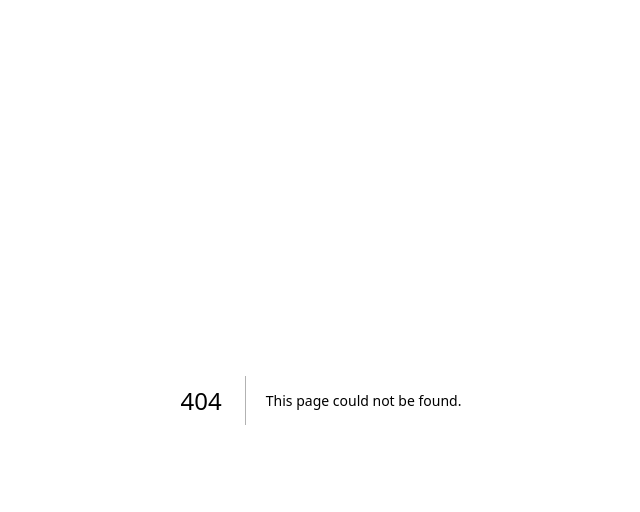
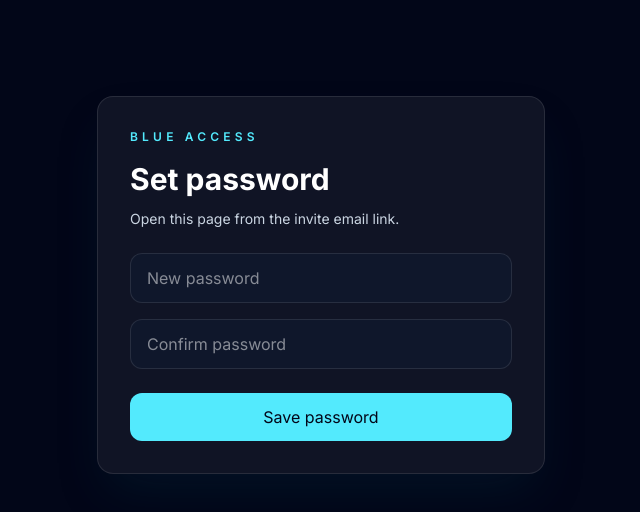
Before and after one commit to YuvrajCodes11/BLUE, a Next.js app: page /set-password in a window 1280 px wide. Before the commit this address had no page. Shown: the top 512 px of the page, without its empty margins (319-959 px from the left). Built offline with nearby package versions, Linux system fonts and the light colour scheme; no server answers.

Commit message:
Use invite email for access approvals

```diff
--- a/app/api/access-requests/[id]/route.ts
+++ b/app/api/access-requests/[id]/route.ts
@@ -1,6 +1,6 @@
 import { NextResponse } from "next/server";
 import { createClient } from "@supabase/supabase-js";
-import { redirectForRole, type DbRole } from "@/lib/role-redirect";
+import { type DbRole } from "@/lib/role-redirect";
 
 const roles: DbRole[] = [
   "Government Admin",
@@ -20,6 +20,10 @@ function getAdminClient() {
   return createClient(url, serviceKey, {
     auth: { autoRefreshToken: false, persistSession: false },
   });
+}
+
+function appOrigin(request: Request) {
+  return process.env.NEXT_PUBLIC_APP_URL || new URL(request.url).origin;
 }
 
 async function requireAdmin(request: Request) {
@@ -46,6 +50,12 @@ async function requireAdmin(request: Request) {
   return { supabase, adminId: userData.user.id };
 }
 
+async function findUserIdByEmail(supabase: NonNullable<ReturnType<typeof getAdminClient>>, email: string) {
+  const { data, error } = await supabase.auth.admin.listUsers();
+  if (error) throw new Error(error.message);
+  return data.users.find((user) => user.email?.toLowerCase() === email)?.id ?? null;
+}
+
 export async function PATCH(request: Request, { params }: { params: Promise<{ id: string }> }) {
   const guard = await requireAdmin(request);
   if ("error" in guard) return NextResponse.json({ error: guard.error }, { status: guard.status });
@@ -63,11 +73,9 @@ export async function PATCH(request: Request, { params }: { params: Promise<{ id
   if (action !== "approve") return NextResponse.json({ error: "Unsupported action." }, { status: 400 });
 
   const role = String(body.role ?? "BMU Manager") as DbRole;
-  const temporaryPassword = String(body.temporaryPassword ?? "");
   const county = String(body.county ?? "").trim() || null;
 
   if (!roles.includes(role)) return NextResponse.json({ error: "Invalid role." }, { status: 400 });
-  if (temporaryPassword.length < 8) return NextResponse.json({ error: "Temporary password must be at least 8 characters." }, { status: 400 });
 
   const { data: accessRequest, error: requestError } = await guard.supabase
     .from("access_requests")
@@ -79,27 +87,32 @@ export async function PATCH(request: Request, { params }: { params: Promise<{ id
 
   const email = String(accessRequest.email).toLowerCase().trim();
   const fullName = String(accessRequest.name || accessRequest.organization || email).trim();
+  const redirectTo = `${appOrigin(request)}/set-password`;
 
-  const { data: created, error: createError } = await guard.supabase.auth.admin.createUser({
-    email,
-    password: temporaryPassword,
-    email_confirm: true,
-    user_metadata: { full_name: fullName, approved_role: role },
+  let userId: string | null = null;
+  let inviteSent = true;
+
+  const { data: invited, error: inviteError } = await guard.supabase.auth.admin.inviteUserByEmail(email, {
+    data: { full_name: fullName, approved_role: role },
+    redirectTo,
   });
 
-  let userId = created.user?.id;
-  if (createError) {
-    const { data: users, error: listError } = await guard.supabase.auth.admin.listUsers();
-    if (listError) return NextResponse.json({ error: listError.message }, { status: 400 });
-    const existing = users.users.find((user) => user.email?.toLowerCase() === email);
-    if (!existing) return NextResponse.json({ error: createError.message }, { status: 400 });
-    userId = existing.id;
+  userId = invited.user?.id ?? null;
+
+  if (inviteError) {
+    userId = await findUserIdByEmail(guard.supabase, email);
+    if (!userId) return NextResponse.json({ error: inviteError.message }, { status: 400 });
+
     const { error: updateUserError } = await guard.supabase.auth.admin.updateUserById(userId, {
-      password: temporaryPassword,
       email_confirm: true,
       user_metadata: { full_name: fullName, approved_role: role },
     });
     if (updateUserError) return NextResponse.json({ error: updateUserError.message }, { status: 400 });
+
+    const publicClient = createClient(process.env.NEXT_PUBLIC_SUPABASE_URL ?? "", process.env.NEXT_PUBLIC_SUPABASE_ANON_KEY ?? "");
+    const { error: resetError } = await publicClient.auth.resetPasswordForEmail(email, { redirectTo });
+    if (resetError) return NextResponse.json({ error: resetError.message }, { status: 400 });
+    inviteSent = false;
   }
 
   if (!userId) return NextResponse.json({ error: "Could not create or find user." }, { status: 400 });
@@ -120,10 +133,10 @@ export async function PATCH(request: Request, { params }: { params: Promise<{ id
 
   await guard.supabase.from("audit_logs").insert({
     actor_id: guard.adminId,
-    action: "Approved access request",
+    action: inviteSent ? "Approved access request and sent invite" : "Approved access request and sent password setup email",
     entity_type: "access_requests",
     entity_id: id,
   });
 
-  return NextResponse.json({ ok: true, email, role, loginUrl: redirectForRole(role) });
+  return NextResponse.json({ ok: true, email, role, inviteSent });
 }
--- /dev/null
+++ b/app/set-password/page.tsx
@@ -0,0 +1,5 @@
+import { SetPasswordCard } from "@/components/auth/SetPasswordCard";
+
+export default function Page() {
+  return <SetPasswordCard />;
+}
--- /dev/null
+++ b/components/auth/SetPasswordCard.tsx
@@ -0,0 +1,88 @@
+"use client";
+
+import { useRouter } from "next/navigation";
+import { useEffect, useState } from "react";
+import { createClient, hasSupabaseConfig } from "@/lib/supabase";
+import { redirectForRole } from "@/lib/role-redirect";
+
+export function SetPasswordCard() {
+  const router = useRouter();
+  const [password, setPassword] = useState("");
+  const [confirmPassword, setConfirmPassword] = useState("");
+  const [message, setMessage] = useState("Checking invite session...");
+  const [error, setError] = useState("");
+  const [loading, setLoading] = useState(false);
+
+  useEffect(() => {
+    async function checkSession() {
+      if (!hasSupabaseConfig()) {
+        setError("Supabase is not configured.");
+        setMessage("");
+        return;
+      }
+      const supabase = createClient();
+      const { data } = await supabase.auth.getSession();
+      setMessage(data.session ? "Set your BLUE password to continue." : "Open this page from the invite email link.");
+    }
+    void checkSession();
+  }, []);
+
+  async function submit(event: React.FormEvent<HTMLFormElement>) {
+    event.preventDefault();
+    setError("");
+    setMessage("");
+
+    if (password.length < 8) {
+      setError("Password must be at least 8 characters.");
+      return;
+    }
+    if (password !== confirmPassword) {
+      setError("Passwords do not match.");
+      return;
+    }
+
+    setLoading(true);
+    const supabase = createClient();
+    const { error: updateError } = await supabase.auth.updateUser({ password });
+    if (updateError) {
+      setError(updateError.message);
+      setLoading(false);
+      return;
+    }
+
+    const { data: userData } = await supabase.auth.getUser();
+    const { data: profile } = await supabase.from("profiles").select("role").eq("id", userData.user?.id).maybeSingle();
+    router.push(redirectForRole(profile?.role) ?? "/dashboard");
+    router.refresh();
+  }
+
+  return (
+    <div className="min-h-screen bg-slate-950 px-6 py-24 text-white">
+      <form onSubmit={submit} className="mx-auto max-w-md rounded-2xl border border-white/10 bg-white/[0.06] p-8 shadow-2xl shadow-cyan-950/30">
+        <p className="text-xs font-semibold uppercase tracking-[0.35em] text-cyan-300">BLUE Access</p>
+        <h1 className="mt-4 text-3xl font-bold">Set password</h1>
+        {message && <p className="mt-3 text-sm text-slate-300">{message}</p>}
+        <div className="mt-6 grid gap-4">
+          <input
+            type="password"
+            value={password}
+            onChange={(event) => setPassword(event.target.value)}
+            placeholder="New password"
+            className="rounded-xl border border-white/10 bg-slate-900 px-4 py-3 text-white outline-none focus:border-cyan-300"
+          />
+          <input
+            type="password"
+            value={confirmPassword}
+            onChange={(event) => setConfirmPassword(event.target.value)}
+            placeholder="Confirm password"
+            className="rounded-xl border border-white/10 bg-slate-900 px-4 py-3 text-white outline-none focus:border-cyan-300"
+          />
+        </div>
+        <button disabled={loading} className="mt-6 w-full rounded-xl bg-cyan-300 px-4 py-3 font-bold text-slate-950 disabled:opacity-60">
+          {loading ? "Saving..." : "Save password"}
+        </button>
+        {error && <div className="mt-4 rounded-xl border border-rose-300/30 bg-rose-300/10 p-3 text-sm text-rose-100">{error}</div>}
+      </form>
+    </div>
+  );
+}
--- a/components/dashboard/AccessRequestsPanel.tsx
+++ b/components/dashboard/AccessRequestsPanel.tsx
@@ -12,17 +12,11 @@ type AccessRow = { id: string; name: string; email: string; organization: string
 
 const roles: DbRole[] = ["BMU Manager", "County Officer", "KFS Officer", "Ranger", "NGO Program Manager", "Donor", "Fisher", "Government Admin"];
 
-function defaultPassword(email: string) {
-  const prefix = email.split("@")[0]?.replace(/[^a-zA-Z0-9]/g, "").slice(0, 8) || "blueuser";
-  return `${prefix}#Blue2026`;
-}
-
 export function AccessRequestsPanel() {
   const [rows, setRows] = useState<AccessRow[]>([]);
   const [loading, setLoading] = useState(true);
   const [error, setError] = useState("");
   const [roleById, setRoleById] = useState<Record<string, DbRole>>({});
-  const [passwordById, setPasswordById] = useState<Record<string, string>>({});
   const [countyById, setCountyById] = useState<Record<string, string>>({});
   const [busyId, setBusyId] = useState<string | null>(null);
   const [notice, setNotice] = useState("");
@@ -37,7 +31,6 @@ export function AccessRequestsPanel() {
     const nextRows = (data ?? []) as AccessRow[];
     setRows(nextRows);
     setRoleById((current) => Object.fromEntries(nextRows.map((row) => [row.id, current[row.id] ?? "BMU Manager"])));
-    setPasswordById((current) => Object.fromEntries(nextRows.map((row) => [row.id, current[row.id] ?? defaultPassword(row.email)])));
     setCountyById((current) => Object.fromEntries(nextRows.map((row) => [row.id, current[row.id] ?? "Kilifi"])));
     setLoading(false);
   }
@@ -61,7 +54,6 @@ export function AccessRequestsPanel() {
       body: JSON.stringify({
         action,
         role: roleById[id] ?? "BMU Manager",
-        temporaryPassword: passwordById[id] ?? "BlueUser#2026",
         county: countyById[id] ?? "Kilifi",
       }),
     });
@@ -72,7 +64,7 @@ export function AccessRequestsPanel() {
       return;
     }
     if (action === "approve") {
-      setNotice(`User approved. Send login URL, email, and temporary password to ${result.email}.`);
+      setNotice(`User approved. Password setup email sent to ${result.email}.`);
     }
     await load();
     setBusyId(null);
@@ -83,7 +75,7 @@ export function AccessRequestsPanel() {
   return (
     <div className="mt-8 rounded-2xl border border-white/10 bg-slate-950/45 p-5">
       <h2 className="text-xl font-bold">Access requests</h2>
-      <p className="mt-2 text-sm text-slate-400">Approve requests to automatically create login access and assign a role.</p>
+      <p className="mt-2 text-sm text-slate-400">Approve requests to create login access and email the user a password setup link.</p>
       {notice && <div className="mt-4 rounded-xl border border-emerald-300/30 bg-emerald-300/10 p-3 text-sm text-emerald-100">{notice}</div>}
       <div className="mt-5">
         {loading ? <LoadingState /> : error ? <EmptyState title="Cannot load access requests" body={error} /> : rows.length ? (
@@ -95,13 +87,12 @@ export function AccessRequestsPanel() {
                   <StatusBadge status={row.status} />
                 </div>
                 {row.message && <p className="mt-3 text-sm text-slate-300">{row.message}</p>}
-                <div className="mt-4 grid gap-3 md:grid-cols-3">
+                <div className="mt-4 grid gap-3 md:grid-cols-2">
                   <label className="text-xs font-semibold uppercase tracking-[0.2em] text-slate-500">Role<select value={roleById[row.id] ?? "BMU Manager"} onChange={(event)=>setRoleById((current)=>({...current,[row.id]: event.target.value as DbRole}))} className="mt-2 w-full rounded-lg border border-white/10 bg-slate-950 px-3 py-2 text-sm text-white">{roles.map((role)=><option key={role}>{role}</option>)}</select></label>
                   <label className="text-xs font-semibold uppercase tracking-[0.2em] text-slate-500">County<input value={countyById[row.id] ?? "Kilifi"} onChange={(event)=>setCountyById((current)=>({...current,[row.id]: event.target.value}))} className="mt-2 w-full rounded-lg border border-white/10 bg-slate-950 px-3 py-2 text-sm text-white" /></label>
-                  <label className="text-xs font-semibold uppercase tracking-[0.2em] text-slate-500">Temp password<input value={passwordById[row.id] ?? ""} onChange={(event)=>setPasswordById((current)=>({...current,[row.id]: event.target.value}))} className="mt-2 w-full rounded-lg border border-white/10 bg-slate-950 px-3 py-2 text-sm text-white" /></label>
                 </div>
                 <div className="mt-4 flex gap-2">
-                  <button disabled={busyId === row.id} onClick={()=>void updateStatus(row.id,"approve")} className="rounded-lg bg-emerald-300 px-3 py-2 text-sm font-bold text-slate-950 disabled:opacity-50">Approve + Create Login</button>
+                  <button disabled={busyId === row.id} onClick={()=>void updateStatus(row.id,"approve")} className="rounded-lg bg-emerald-300 px-3 py-2 text-sm font-bold text-slate-950 disabled:opacity-50">Approve + Send Invite</button>
                   <button disabled={busyId === row.id} onClick={()=>void updateStatus(row.id,"reject")} className="rounded-lg bg-rose-300 px-3 py-2 text-sm font-bold text-slate-950 disabled:opacity-50">Reject</button>
                 </div>
               </div>
```
